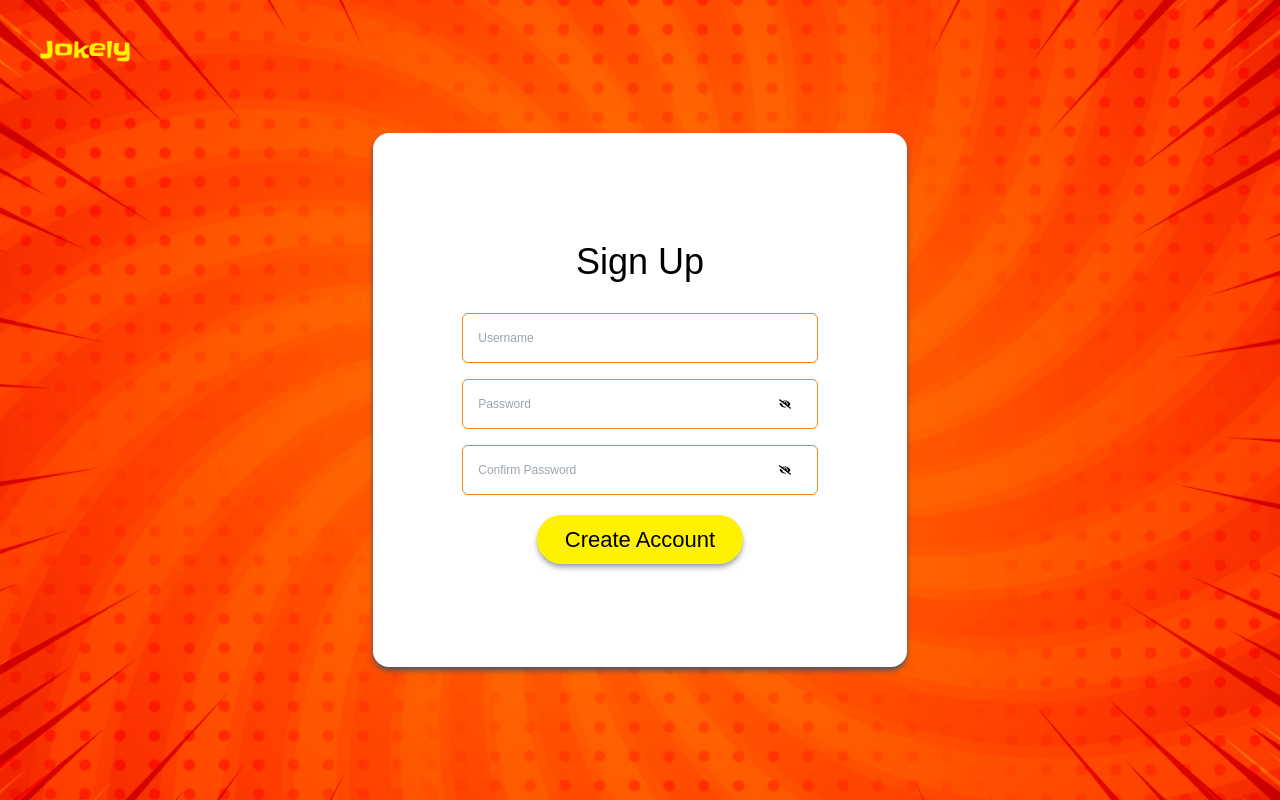
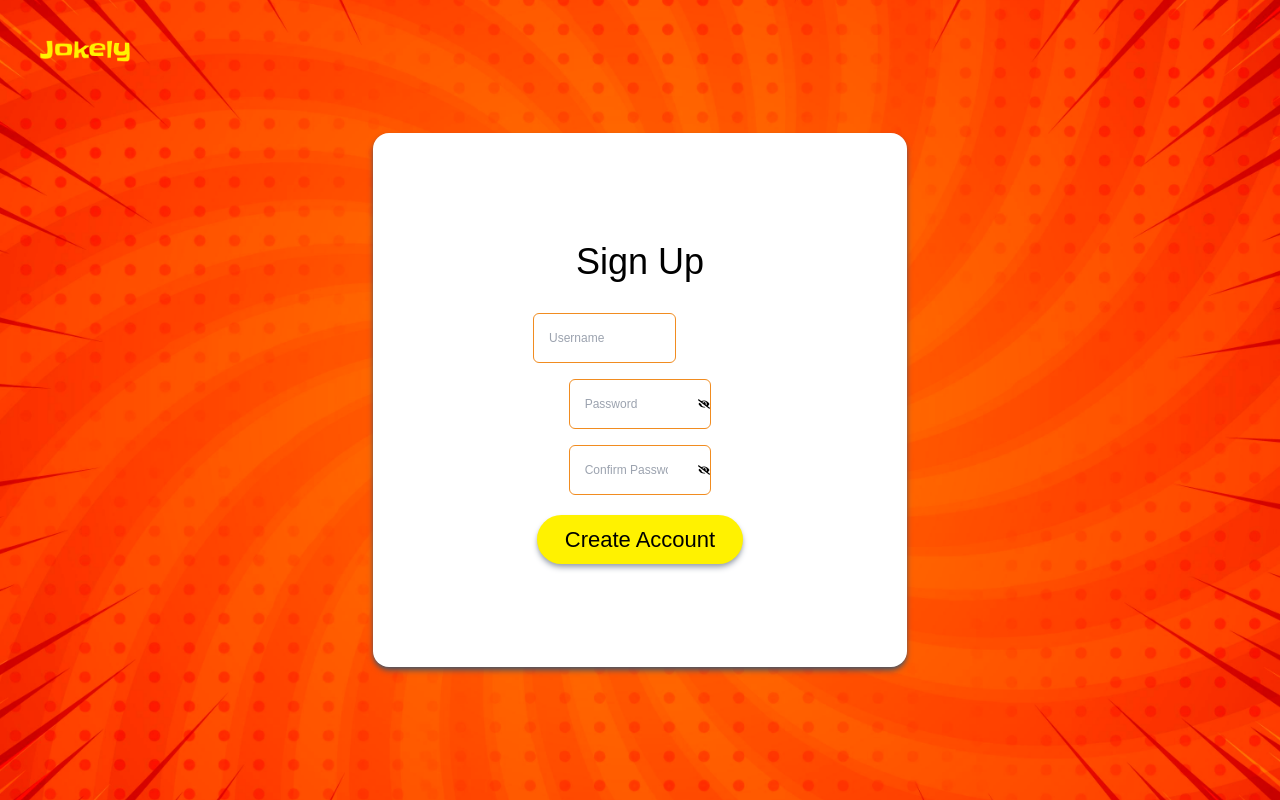
Before and after one commit to RainaaNs/Mock-Jokes, a React (Create React App) app: page /signup in a window 1280 px wide. Built offline with nearby package versions, Linux system fonts and the light colour scheme.

Commit message:
Added some functionality to sign up page

```diff
--- a/src/components/Login.tsx
+++ b/src/components/Login.tsx
@@ -3,7 +3,11 @@ import background from "../assets/background.jpg"
 
 import {FaEye, FaEyeSlash} from "react-icons/fa";
 
-const Login : React.FC = () =>{
+const Login = () => {
+    const [username, setUsername] = useState<string>('');
+    const [password, setPassword] = useState<string>('');
+    const [error, setError] = useState<string | null>(null);
+
     const [passwordVisible, setPasswordVisible] = useState<boolean>(false);
 
     const handlePassword=() =>{
--- a/src/components/SignUp.tsx
+++ b/src/components/SignUp.tsx
@@ -3,7 +3,48 @@ import background from "../assets/background.jpg"
 
 import {FaEye, FaEyeSlash} from "react-icons/fa";
 
-const SignUp : React.FC = () =>{
+const SignUp = () => {
+    const [username, setUsername] = useState<string>('');
+    const [password, setPassword] = useState<string>('');
+    const [confirmPassword, setConfirmPassword] = useState<string>('');
+    const [error, setError] = useState<string | null>(null);
+    const [success, setSuccess] = useState<string>('');
+
+    const handleSignUp = async (e:any) => {
+        e.preventDefault();
+
+        if (password !== confirmPassword) {
+            setError('Passwords do not match');
+            return;
+        }
+
+        setError(null);
+
+        try {
+            const response = await fetch('', {
+                method: 'POST',
+                headers: {
+                    'Content-Type': 'application/json',
+                },
+                body: JSON.stringify({
+                    username,
+                    password,
+                }),
+            });
+
+            const data = await response.json();
+
+            if (response.ok) {
+                setSuccess('Sign up successful! You can now log in.');
+            } else {
+                setError(data.message || 'An error occurred during sign-up');
+            }
+        } catch (err) {
+            setError('Failed to sign up. Please try again.');
+        }
+    };
+
+
     const [passwordVisible, setPasswordVisible] = useState<boolean>(false);
 
     const handlePassword=() =>{
@@ -18,10 +59,16 @@ const SignUp : React.FC = () =>{
          <div className="relative z-10 h-screen flex justify-center items-center">
             <div className="bg-white justify-center w-5/12 h-4/6 rounded-2xl shadow-md shadow-gray-600">
                 <div className="flex flex-col h-full justify-center items-center">
+                {error && <p style={{ color: 'red' }}>{error}</p>}
+                {success && <p style={{ color: 'green' }}>{success}</p>}
                     <p className="font-slackey text-[36px] mb-4">Sign Up</p>
+                    <form onSubmit={handleSignUp}>
                        <div className="flex border border-borderOrange rounded-md items-center text-[12px] my-2 pl-[15px]  w-4/6 h-[50px]">
                             <input
                             type="text"
+                            value={username}
+                            onChange={(e) => setUsername(e.target.value)}
+                            required
                             className="border-none outline-none focus-visible:border-none w-4/5"
                             placeholder="Username"></input>
                         </div>
@@ -29,6 +76,9 @@ const SignUp : React.FC = () =>{
                         <div className="flex border border-borderOrange rounded-md items-center text-[12px] my-2 pl-[15px]  w-4/6 h-[50px]">
                             <input
                             type={passwordVisible?"text":"password"}
+                            value={password}
+                            onChange={(e) => setPassword(e.target.value)}
+                            required
                             className="border-none outline-none focus-visible:border-none w-4/5"
                             placeholder="Password"></input>
                             <label
@@ -40,6 +90,9 @@ const SignUp : React.FC = () =>{
                         <div className="flex border border-borderOrange rounded-md items-center text-[12px] my-2 pl-[15px]  w-4/6 h-[50px]">
                             <input
                             type={passwordVisible?"text":"password"}
+                            value={confirmPassword}
+                            onChange={(e) => setConfirmPassword(e.target.value)}
+                            required
                             className="border-none outline-none focus-visible:border-none w-4/5"
                             placeholder="Confirm Password"></input>
                             <label
@@ -47,8 +100,10 @@ const SignUp : React.FC = () =>{
                             onClick={handlePassword}>{passwordVisible?<FaEye />:<FaEyeSlash/>}</label>
                         </div>
 
+
                     </div>
-                    <button className="mt-3 py-2 px-7 bg-buttonYellow rounded-full items-center text-[22px] shadow-md shadow-gray-400 "> Create Account</button>
+                    </form>
+                    <button type="submit" className="mt-3 py-2 px-7 bg-buttonYellow rounded-full items-center text-[22px] shadow-md shadow-gray-400 "> Create Account</button>
 
                 </div>
             </div>
```
